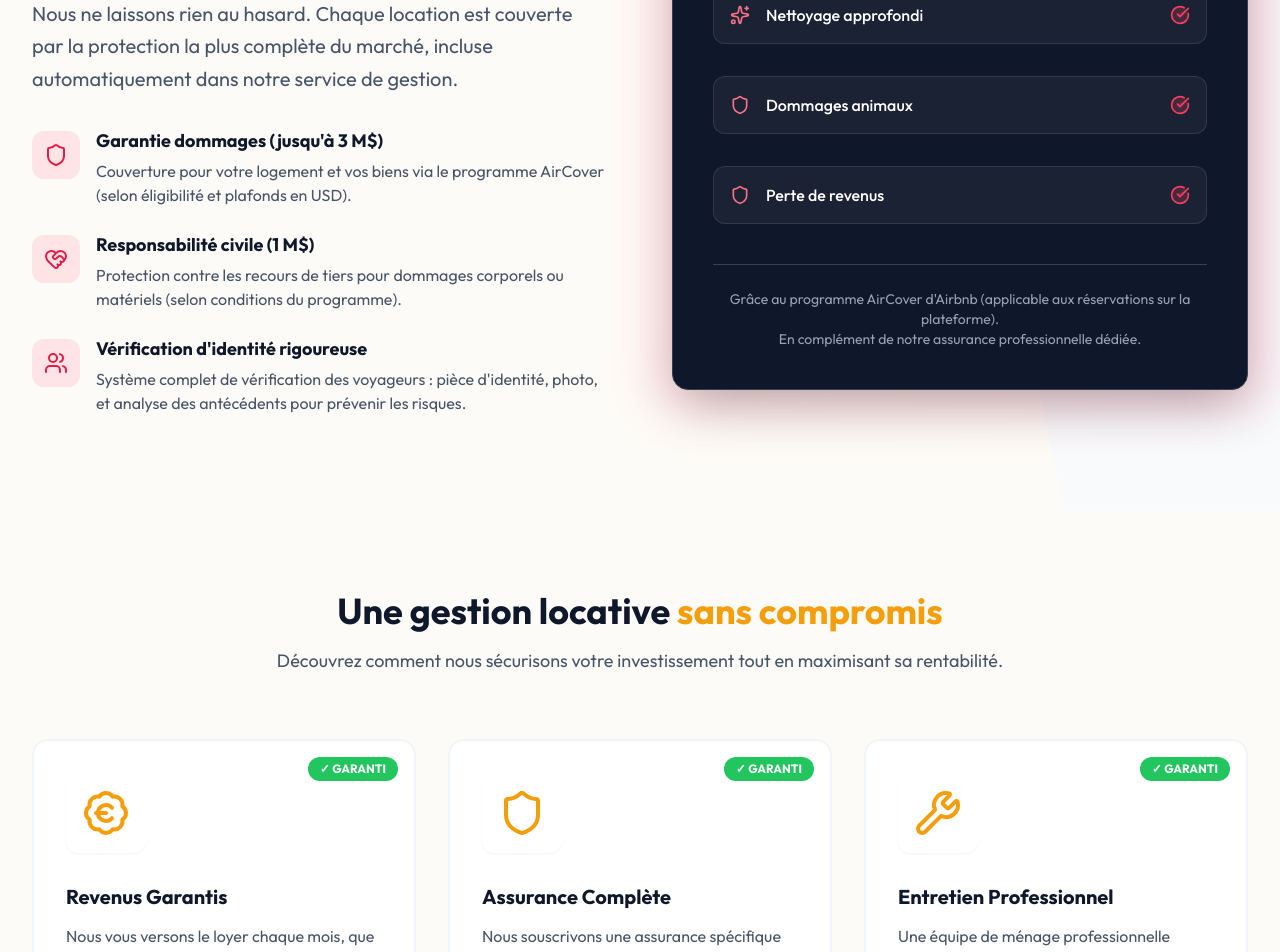
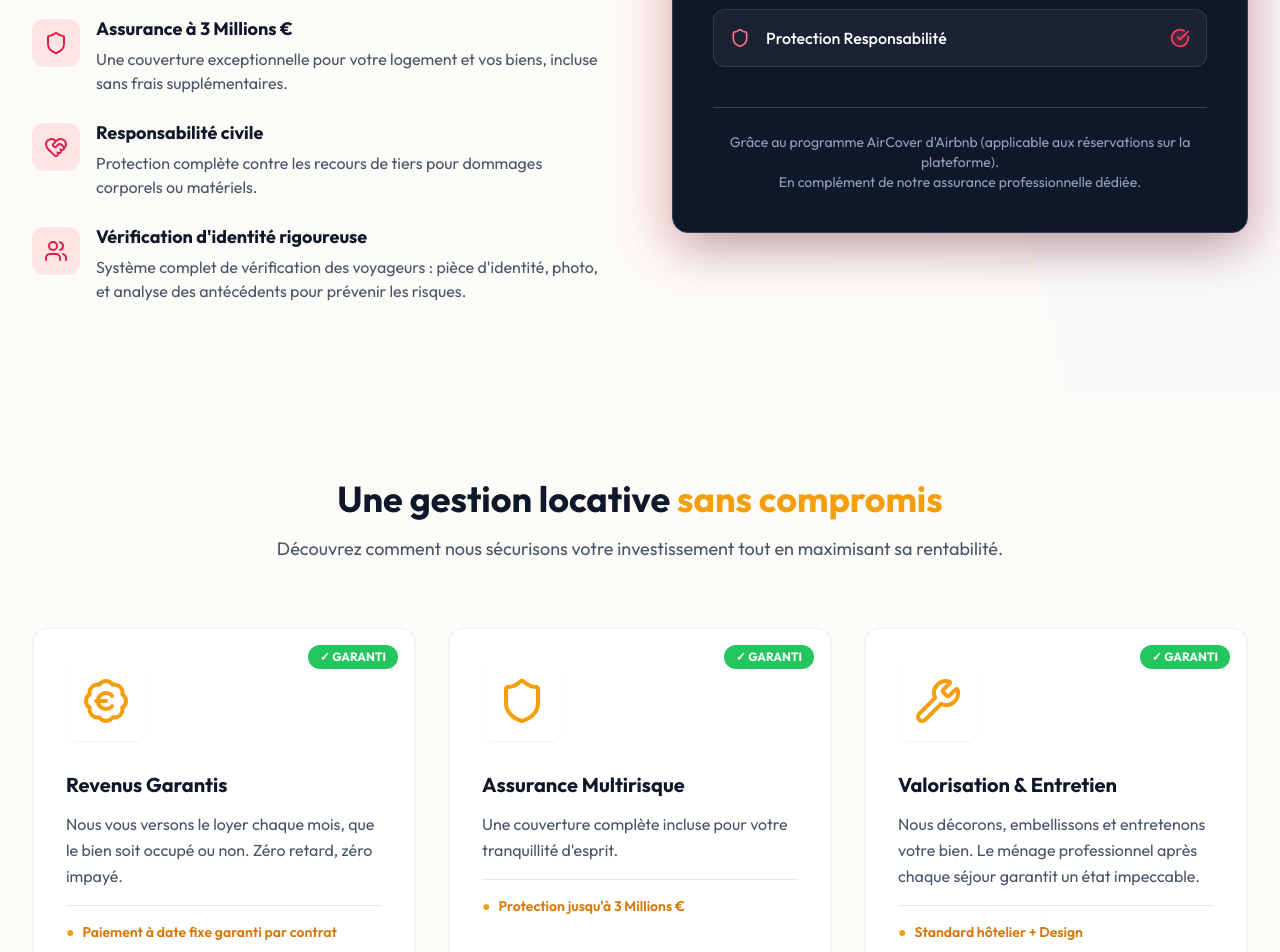
Before and after one commit to Nathdbv/LNStayImmo, a React (Vite) app: page / in a window 1280 px wide. Shown: the part 2340-3292 px from the top of the page. Built offline with nearby package versions, Linux system fonts and the light colour scheme.

Commit message:
fix client

```diff
--- a/src/components/AirCoverSection.tsx
+++ b/src/components/AirCoverSection.tsx
@@ -32,8 +32,8 @@ export default function AirCoverSection() {
                                     <Shield className="w-6 h-6 text-rose-600" />
                                 </div>
                                 <div>
-                                    <h3 className="text-lg font-bold text-slate-900 mb-1">Garantie dommages (jusqu'à 3 M$)</h3>
-                                    <p className="text-slate-600">Couverture pour votre logement et vos biens via le programme AirCover (selon éligibilité et plafonds en USD).</p>
+                                    <h3 className="text-lg font-bold text-slate-900 mb-1">Assurance à 3 Millions €</h3>
+                                    <p className="text-slate-600">Une couverture exceptionnelle pour votre logement et vos biens, incluse sans frais supplémentaires.</p>
                                 </div>
                             </div>
 
@@ -42,8 +42,8 @@ export default function AirCoverSection() {
                                     <HeartHandshake className="w-6 h-6 text-rose-600" />
                                 </div>
                                 <div>
-                                    <h3 className="text-lg font-bold text-slate-900 mb-1">Responsabilité civile (1 M$)</h3>
-                                    <p className="text-slate-600">Protection contre les recours de tiers pour dommages corporels ou matériels (selon conditions du programme).</p>
+                                    <h3 className="text-lg font-bold text-slate-900 mb-1">Responsabilité civile</h3>
+                                    <p className="text-slate-600">Protection complète contre les recours de tiers pour dommages corporels ou matériels.</p>
                                 </div>
                             </div>
 
@@ -83,14 +83,7 @@ export default function AirCoverSection() {
                                     <div className="flex items-center justify-between p-4 bg-white/5 rounded-xl border border-white/10 hover:border-rose-500/50 transition-colors">
                                         <div className="flex items-center gap-4">
                                             <Shield className="w-5 h-5 text-rose-400" />
-                                            <span className="font-medium">Dommages animaux</span>
-                                        </div>
-                                        <CheckCircle className="w-5 h-5 text-rose-500 fill-rose-500/20" />
-                                    </div>
-                                    <div className="flex items-center justify-between p-4 bg-white/5 rounded-xl border border-white/10 hover:border-rose-500/50 transition-colors">
-                                        <div className="flex items-center gap-4">
-                                            <Shield className="w-5 h-5 text-rose-400" />
-                                            <span className="font-medium">Perte de revenus</span>
+                                            <span className="font-medium">Protection Responsabilité</span>
                                         </div>
                                         <CheckCircle className="w-5 h-5 text-rose-500 fill-rose-500/20" />
                                     </div>
--- a/src/components/Benefits.tsx
+++ b/src/components/Benefits.tsx
@@ -4,8 +4,7 @@ import { Check } from 'lucide-react';
 
 const benefits = [
     "Loyer garanti et versé le 1er du mois - Sans retard, sans exception",
-    "Assurance multirisque incluse jusqu'à 1M€ - Protection totale de votre patrimoine",
-    "Accompagnement juridique et procédures adaptées en cas d'occupation illicite",
+    "Assurance multirisque incluse jusqu'à 3 Millions € - Protection totale de votre patrimoine", ,
     "Aucun frais de gestion : notre rémunération provient de l'exploitation",
     "Entretien hôtelier professionnel - Votre bien toujours impeccable",
     "Zéro vacance locative - Revenus continus garantis",
--- a/src/components/Services.tsx
+++ b/src/components/Services.tsx
@@ -10,15 +10,15 @@ const services = [
     },
     {
         icon: <Shield className="w-12 h-12 text-amber-500" />,
-        title: "Assurance Complète",
-        description: "Nous souscrivons une assurance spécifique qui couvre les risques locatifs et les éventuels dommages.",
-        guarantee: "Couverture jusqu'à 1M€"
+        title: "Assurance Multirisque",
+        description: "Une couverture complète incluse pour votre tranquillité d'esprit.",
+        guarantee: "Protection jusqu'à 3 Millions €"
     },
     {
         icon: <Wrench className="w-12 h-12 text-amber-500" />,
-        title: "Entretien Professionnel",
-        description: "Une équipe de ménage professionnelle intervient après chaque séjour. Votre bien reste impeccable.",
-        guarantee: "Standard hôtelier certifié"
+        title: "Valorisation & Entretien",
+        description: "Nous décorons, embellissons et entretenons votre bien. Le ménage professionnel après chaque séjour garantit un état impeccable.",
+        guarantee: "Standard hôtelier + Design"
     }
 ];
 
```
